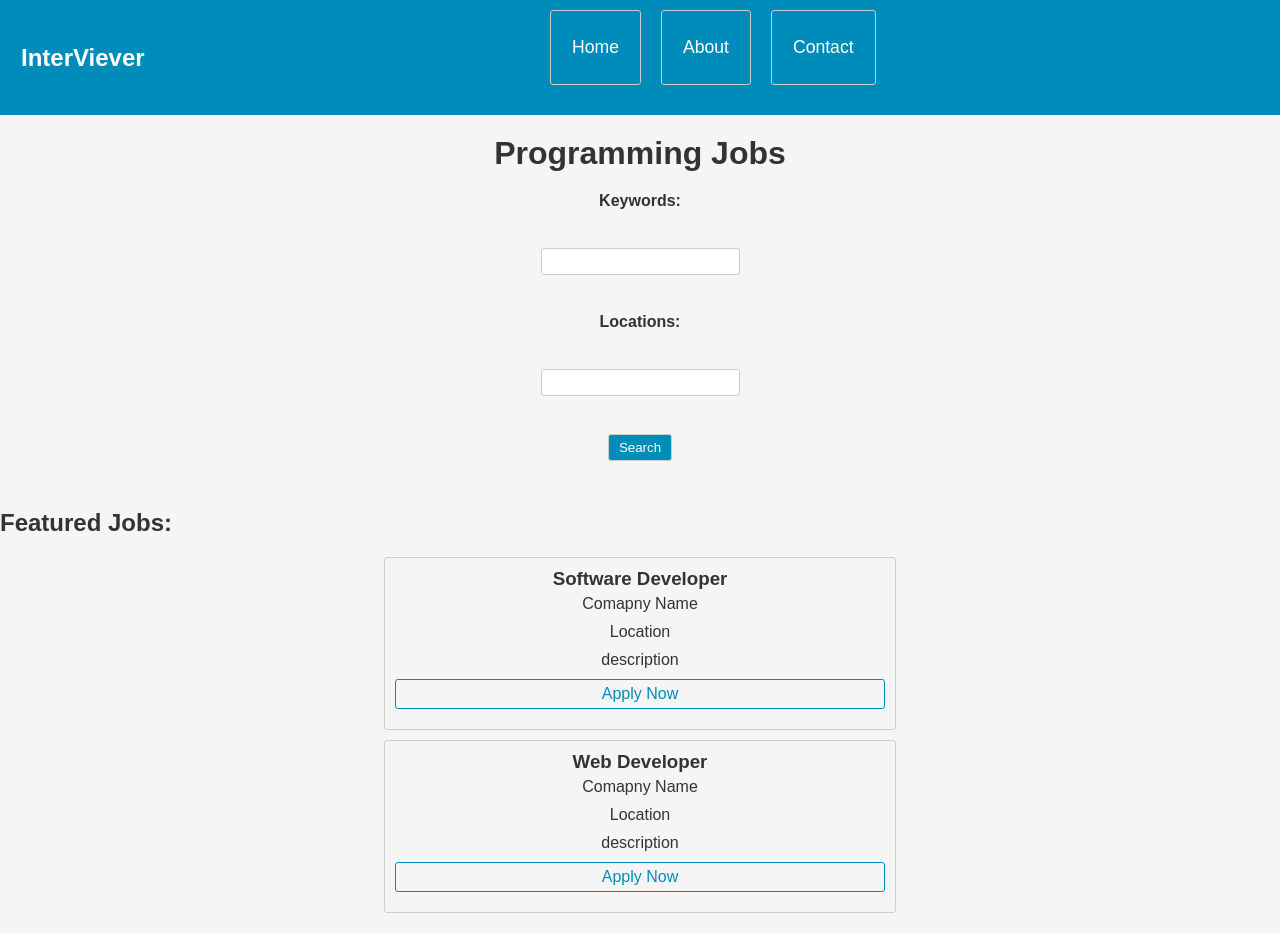
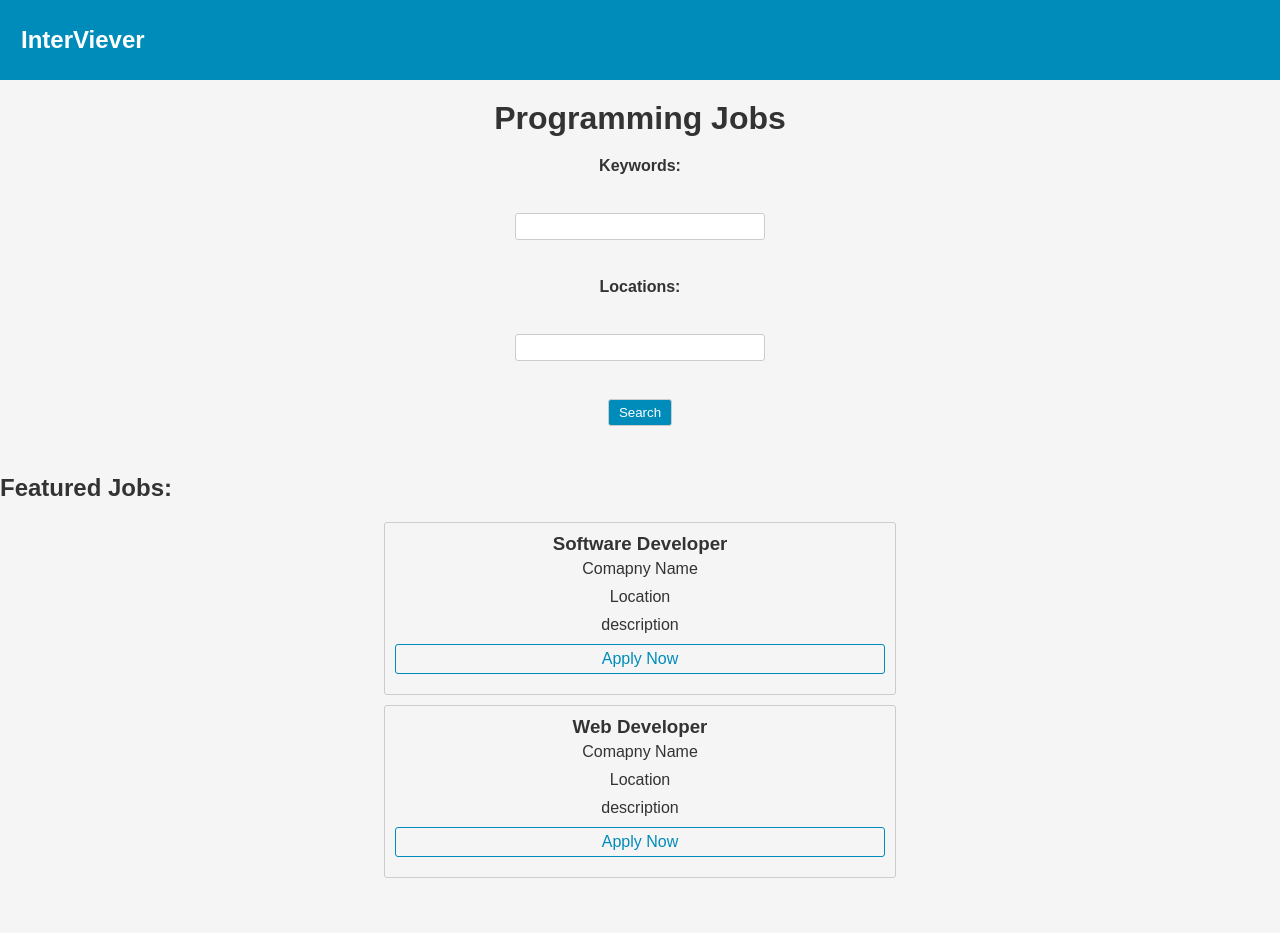
Before and after one commit to HRCK0/InterViever, a plain HTML site: page index.html in a window 1280 px wide. After the commit the page ends 898 px from the top, so only its background shows below. Drawn offline with Linux system fonts and the light colour scheme.

Commit message:
Improved text boxes - Need to fix the NavBar

```diff
--- a/index.html
+++ b/index.html
@@ -10,9 +10,9 @@
                 <a href="#">InterViever</a>
             </div>
             <ul class="nav-links">
-                <li><a href="#">Home</a></li>
+                <!-- <li><a href="#">Home</a></li>
                 <li><a href="#">About</a></li>
-                <li><a href="#">Contact</a></li>
+                <li><a href="#">Contact</a></li> -->
             </ul>
         </nav>
         <h1>Programming Jobs</h1>
--- a/style.css
+++ b/style.css
@@ -1,4 +1,13 @@
 /* W3Schools helped with ideas and some code */
+
+input[type="text"] {
+    padding: 10px;
+    border: 1px solid #ccc;
+    border-radius: 4px;
+    box-sizing: border-box;
+    width: 250px;
+    margin-bottom: 10px;
+  }
 
 * {
     margin: 0;
```
